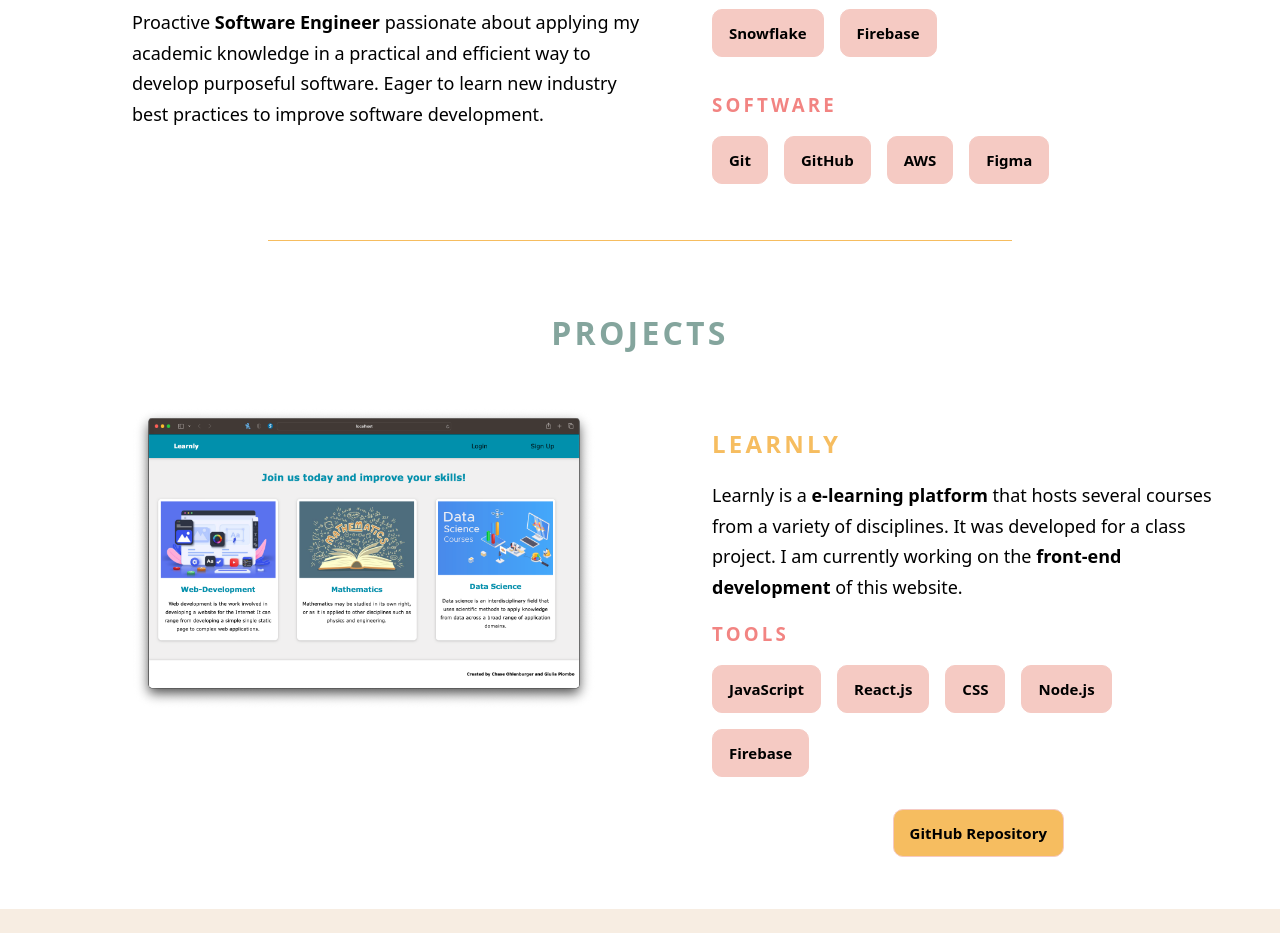
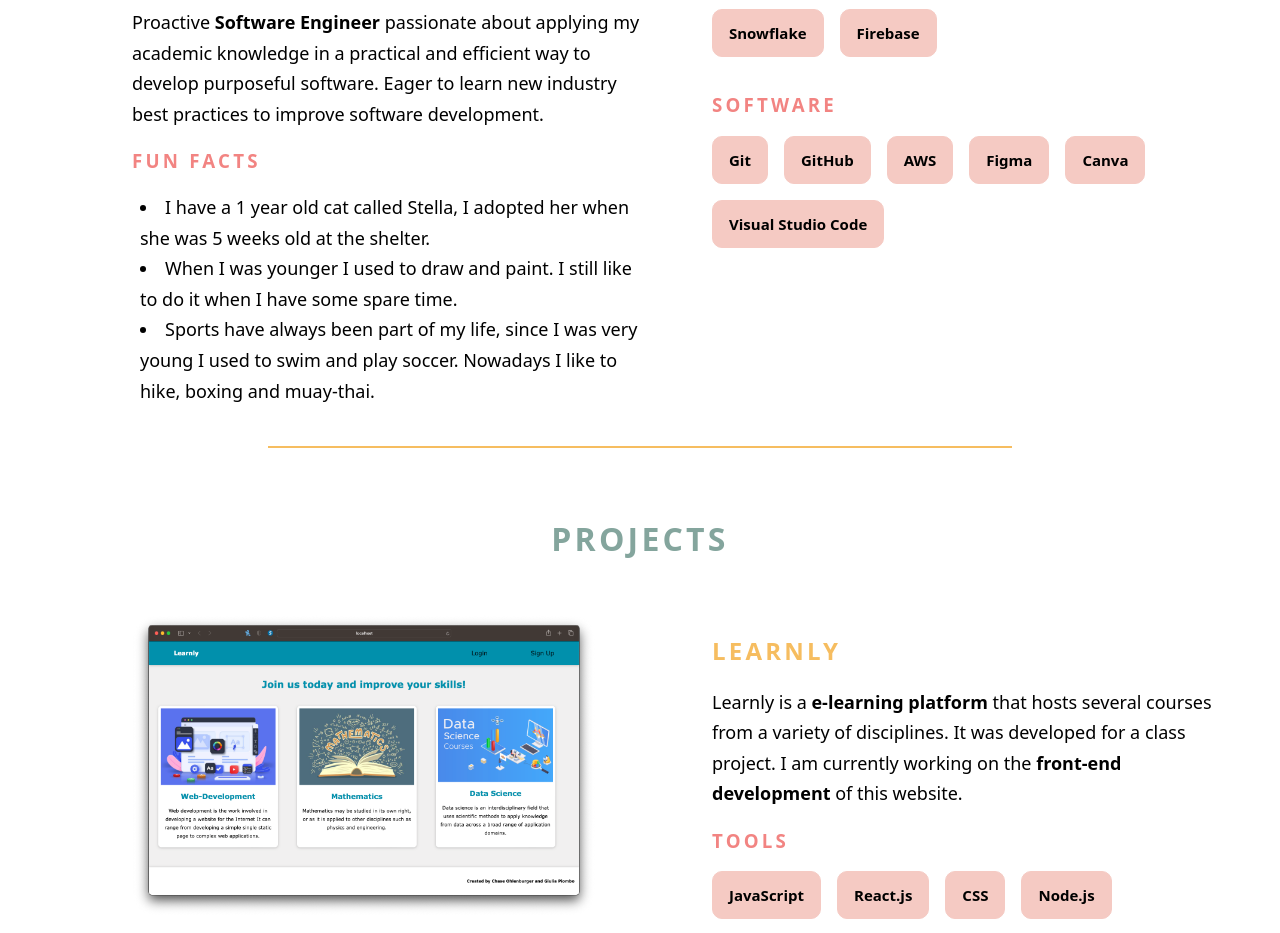
Before and after one commit to giupiombo/portfolio, a React (Create React App) app: page / in a window 1280 px wide. Shown: the part 1160-2093 px from the top of the page. Built offline with nearby package versions, Linux system fonts and the light colour scheme.

Commit message:
About me fun facts section

```diff
--- a/public/index.html
+++ b/public/index.html
@@ -5,10 +5,7 @@
     <link rel="icon" href="%PUBLIC_URL%/favicon.ico" />
     <meta name="viewport" content="width=device-width, initial-scale=1" />
     <meta name="theme-color" content="#000000" />
-    <meta
-      name="description"
-      content="Web site created using create-react-app"
-    />
+    <meta name="description" content="Giulia Piombo's Portfolio" />
     <link rel="apple-touch-icon" href="%PUBLIC_URL%/logo192.png" />
     <!--
       manifest.json provides metadata used when your web app is installed on a
--- a/src/components/About.js
+++ b/src/components/About.js
@@ -24,6 +24,20 @@
             develop purposeful software. Eager to learn new industry best
             practices to improve software development.
           </p>
+          <h3>Fun facts</h3>
+          <li>
+            I have a 1 year old cat called Stella, I adopted her when she was 5
+            weeks old at the shelter.
+          </li>
+          <li>
+            When I was younger I used to draw and paint. I still like to do it
+            when I have some spare time.
+          </li>
+          <li>
+            Sports have always been part of my life, since I was very young I
+            used to swim and play soccer. Nowadays I like to hike, boxing and
+            muay-thai.
+          </li>
         </div>
         <div className={classes.column}>
           <h2>Technical Skills</h2>
@@ -42,9 +56,10 @@
           <button>GitHub</button>
           <button>AWS</button>
           <button>Figma</button>
+          <button>Canva</button>
+          <button>Visual Studio Code</button>
         </div>
       </div>
-      {/* <Divider className={classes.divider} /> */}
       <hr className={classes.divider} />
     </div>
   );
--- a/src/components/About.module.css
+++ b/src/components/About.module.css
@@ -26,6 +26,12 @@
 .about p {
   font-size: 18px;
   line-height: 1.7;
+}
+
+.about li {
+  font-size: 18px;
+  line-height: 1.7;
+  margin-left: 0.5rem;
 }
 
 .about button {
```
Also changed, not shown: 1 other file (tests, documents, lock files or other folders).
